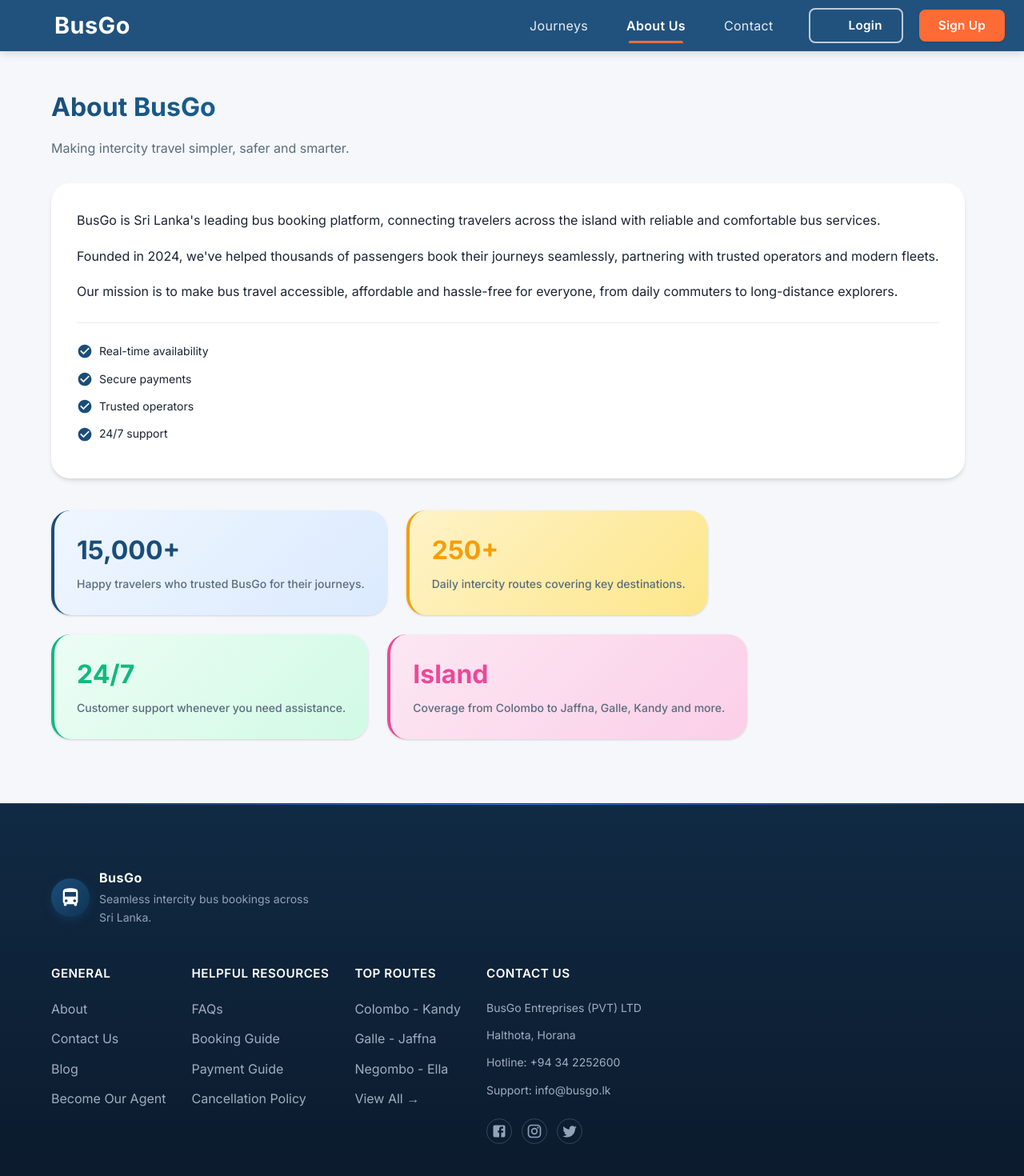
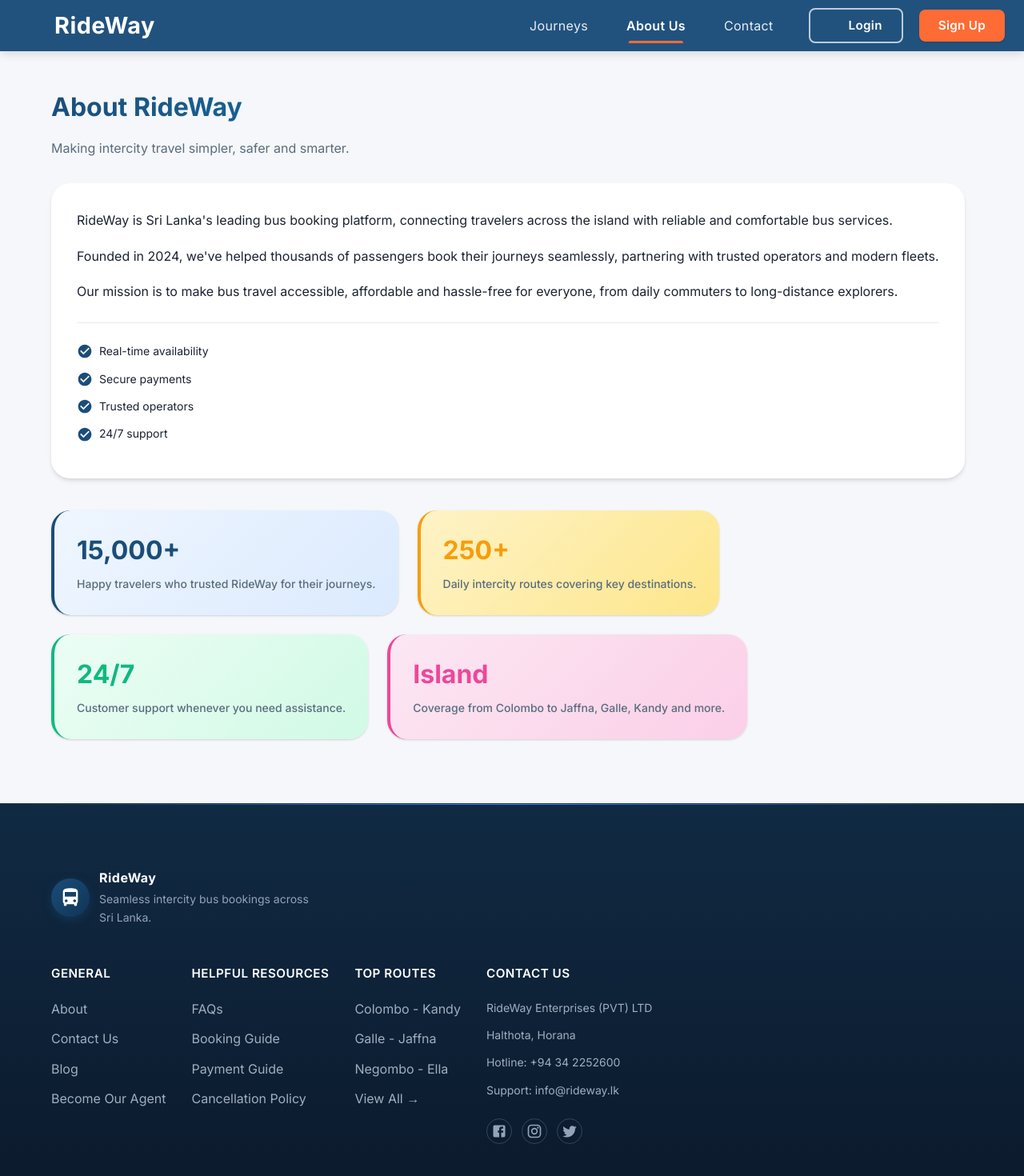
Before and after one commit to dilsha01/bus-booking-frontend, a React (Vite) app: page /about in a window 1280 px wide. Shown: the top 1470 px of the page at 80% size. Built offline with nearby package versions, Linux system fonts and the light colour scheme; some icons are missing.

Commit message:
feat: Update branding from BusGo to RideWay across the application

```diff
--- a/index.html
+++ b/index.html
@@ -4,7 +4,7 @@
     <meta charset="UTF-8" />
     <link rel="icon" type="image/svg+xml" href="/vite.svg" />
     <meta name="viewport" content="width=device-width, initial-scale=1.0" />
-    <title>BusGo - Bus Booking</title>
+    <title>RideWay - Bus Booking</title>
     <link rel="preconnect" href="https://fonts.googleapis.com" />
     <link rel="preconnect" href="https://fonts.gstatic.com" crossorigin />
     <link
--- a/src/components/AdminLayout.tsx
+++ b/src/components/AdminLayout.tsx
@@ -46,7 +46,7 @@ export default function AdminLayout() {
     <Box>
       <Toolbar sx={{ backgroundColor: 'primary.main' }}>
         <Typography variant="h6" sx={{ fontWeight: 700, color: 'white' }}>
-          BusGo Admin
+          RideWay Admin
         </Typography>
       </Toolbar>
       <Divider />
--- a/src/components/Footer.tsx
+++ b/src/components/Footer.tsx
@@ -66,7 +66,7 @@ export default function Footer() {
                   mb: 0.5,
                 }}
               >
-                BusGo
+                RideWay
               </Typography>
               <Typography variant="body2" sx={{ color: '#94a3b8', maxWidth: 280 }}>
                 Seamless intercity bus bookings across Sri Lanka.
@@ -315,7 +315,7 @@ export default function Footer() {
             </Typography>
             <Box sx={{ display: 'flex', flexDirection: 'column', gap: 1.5 }}>
               <Typography variant="body2" sx={{ lineHeight: 1.6 }}>
-            BusGo  Entreprises (PVT) LTD
+            RideWay Enterprises (PVT) LTD
           </Typography>
               <Typography variant="body2" sx={{ lineHeight: 1.6 }}>
                 Halthota, Horana
@@ -324,7 +324,7 @@ export default function Footer() {
                 Hotline: +94 34 2252600
               </Typography>
               <Typography variant="body2" sx={{ lineHeight: 1.6 }}>
-            Support: info@busgo.lk
+            Support: info@rideway.lk
           </Typography>
             </Box>
             <Box sx={{ display: 'flex', gap: 1.5, mt: 3 }}>
@@ -393,7 +393,7 @@ export default function Footer() {
           }}
         >
           <Typography variant="body2" color="inherit">
-            © {new Date().getFullYear()} BusGo. All rights reserved.
+            © {new Date().getFullYear()} RideWay. All rights reserved.
           </Typography>
         </Box>
       </Container>
--- a/src/components/Navbar.tsx
+++ b/src/components/Navbar.tsx
@@ -68,7 +68,7 @@ export default function Navbar() {
       >
         <Box sx={{ display: 'flex', alignItems: 'center', gap: 1.5 }}>
           <DirectionsBusIcon sx={{ fontSize: 32 }} />
-          <Box sx={{ fontWeight: 700, fontSize: '1.5rem' }}>BusGo</Box>
+          <Box sx={{ fontWeight: 700, fontSize: '1.5rem' }}>RideWay</Box>
         </Box>
         <IconButton
           onClick={toggleMobile}
@@ -214,7 +214,7 @@ export default function Navbar() {
                     },
                   }}
                 >
-                  BusGo
+                  RideWay
                 </Box>
               </Box>
 
--- a/src/pages/About.tsx
+++ b/src/pages/About.tsx
@@ -26,7 +26,7 @@ export default function About() {
                 backgroundClip: 'text',
               }}
             >
-              About BusGo
+              About RideWay
             </Typography>
             <Typography
               variant="h6"
@@ -51,7 +51,7 @@ export default function About() {
               }}
             >
               <Typography variant="body1" paragraph sx={{ lineHeight: 1.8 }}>
-                BusGo is Sri Lanka's leading bus booking platform, connecting
+                RideWay is Sri Lanka's leading bus booking platform, connecting
                 travelers across the island with reliable and comfortable bus
                 services.
               </Typography>
@@ -100,7 +100,7 @@ export default function About() {
                     15,000+
                   </Typography>
                   <Typography variant="body2" color="text.secondary" sx={{ fontWeight: 500 }}>
-                    Happy travelers who trusted BusGo for their journeys.
+                    Happy travelers who trusted RideWay for their journeys.
                   </Typography>
                 </Paper>
               </Grid>
--- a/src/pages/Contact.tsx
+++ b/src/pages/Contact.tsx
@@ -113,7 +113,7 @@ export default function Contact() {
                     Email
                   </Typography>
                   <Typography variant="body2" color="text.secondary">
-                info@busgo.lk
+                info@rideway.lk
               </Typography>
                 </Box>
               </Box>
--- a/src/pages/Home.tsx
+++ b/src/pages/Home.tsx
@@ -394,7 +394,7 @@ export default function Home() {
       <Box sx={{ py: 10, backgroundColor: 'background.default' }}>
         <Container maxWidth="lg">
           <Typography variant="h3" sx={{ textAlign: 'center', mb: 6, fontWeight: 700 }}>
-            Why Choose BusGo?
+            Why Choose RideWay?
           </Typography>
           <Grid container spacing={4}>
             <Grid item xs={12} md={4}>
--- a/src/pages/Login.tsx
+++ b/src/pages/Login.tsx
@@ -87,11 +87,11 @@ export default function Login() {
               }}
             >
               <Typography variant="h3" sx={{ fontWeight: 700, mb: 2 }}>
-                Welcome back to BusGo
+                Welcome back to RideWay
               </Typography>
               <Typography variant="body1" sx={{ opacity: 0.9, mb: 3 }}>
                 Manage your bookings, view trip details, and enjoy a smoother
-                travel experience with your BusGo account.
+                travel experience with your RideWay account.
               </Typography>
               <Typography variant="body2" sx={{ opacity: 0.8 }}>
                 Secure login with modern encryption. Your data is always safe
--- a/src/pages/Signup.tsx
+++ b/src/pages/Signup.tsx
@@ -102,7 +102,7 @@ export default function Signup() {
               }}
             >
               <Typography variant="h3" sx={{ fontWeight: 700, mb: 2 }}>
-                Join BusGo Today
+                Join RideWay Today
               </Typography>
               <Typography variant="body1" sx={{ opacity: 0.9, mb: 3 }}>
                 Create your account and start booking bus tickets with ease.
```
